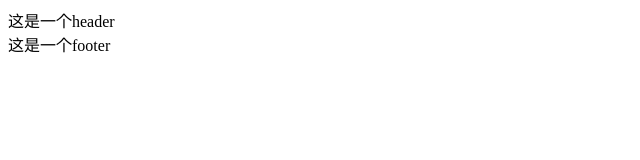
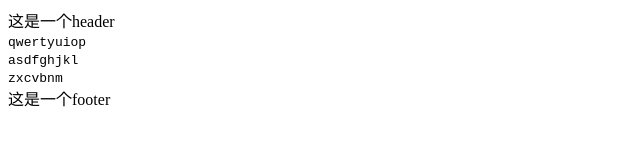
Before and after one commit to jamloveu/navWebsite, a plain HTML site: page 20190212/index.html in a window 1280 px wide. Shown: the whole page, without its empty margins (0-640 px from the left). Drawn offline with Linux system fonts and the light colour scheme.

Commit message:
有基础再看就觉得这样写很奇怪了，接下来就想着如何优化一下

```diff
--- a/20190212/index.html
+++ b/20190212/index.html
@@ -7,7 +7,7 @@
 <body>
 
 <header>这是一个header</header>
-<main id="keyboard">
+<main id="myKeyboard">
 
 </main>
 <footer>这是一个footer</footer>
@@ -16,7 +16,8 @@
     var keys = {
         0: ['q','w','e','r','t','y','u','i','o','p'],
         1: ['a','s','d','f','g','h','j','k','l'],
-        2: ['z','x','c','v','b','n','m']
+        2: ['z','x','c','v','b','n','m'],
+        length: 3
     }
 
     var hash = {
@@ -33,8 +34,28 @@
         b: 'baidu.com', n: undefined, m: undefined
     }
 
-    div1 = document.createElement('div')
-    keyboard.appendChild(div1)
+
+    var index = 0
+
+    while(index < keys.length){
+        divxxx = document.createElement('div')
+        myKeyboard.appendChild(divxxx)
+
+        var index2 = 0
+
+
+        while(index2 < keys[index].length){
+            kbdxxx = document.createElement('kbd')
+            divxxx.appendChild(kbdxxx)
+            kbdxxx.textContent = keys[index][index2]
+            index2 = index2+1
+        }
+
+
+
+        index = index+1
+
+    }
 
 </script>
 </body>
```
